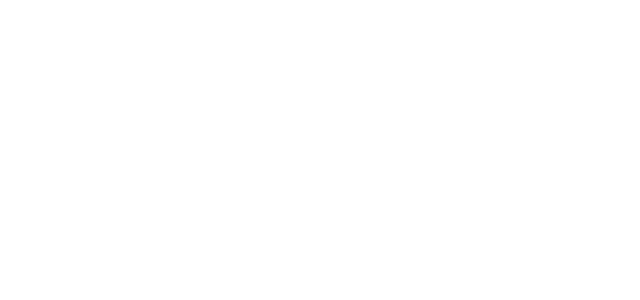
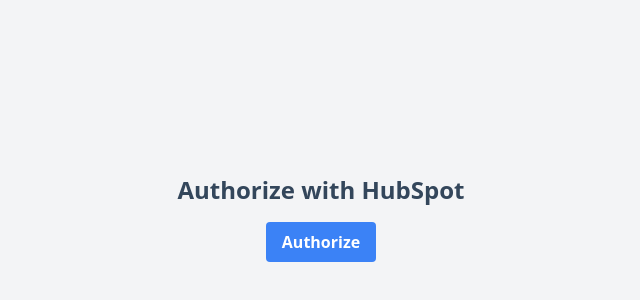
Before and after one commit to Imiss-U1025/HubSpotExample, a React (Create React App) app in the folder frontend/: page /athorization in a window 1280 px wide. Before the commit this address had no page. Shown: the part 182-482 px from the top of the page, without its empty margins (319-959 px from the left). Built offline with nearby package versions, Linux system fonts and the light colour scheme.

Commit message:
fix router

```diff
--- a/frontend/src/App.js
+++ b/frontend/src/App.js
@@ -1,16 +1,18 @@
 import React from "react";
-import { BrowserRouter as Router, Route, Routes } from "react-router-dom";
+import { BrowserRouter as Router, Route, Routes, Navigate } from "react-router-dom";
 import "./App.css";
 import SendSchedule from "./pages/SendSchedule";
 import Home from "./pages/Home";
 import Success from "./pages/Success";
 import MailSetting from "./components/MailSetting";
+import Authorization from "./components/Authorization";
 
 const App = () => {
   return (
     <Router>
       <Routes>
-        <Route path="/" element={<Home/>} />
+        <Route path="/" element={<Navigate to="/athorization" />}  />
+        <Route path="/athorization" element={<Authorization/>} />
         <Route path="/success" element={<Success/>} />
         <Route path="/mail-setting" element={<MailSetting/>} />
         <Route path="/send-schedule" element={<SendSchedule/>} />
```
